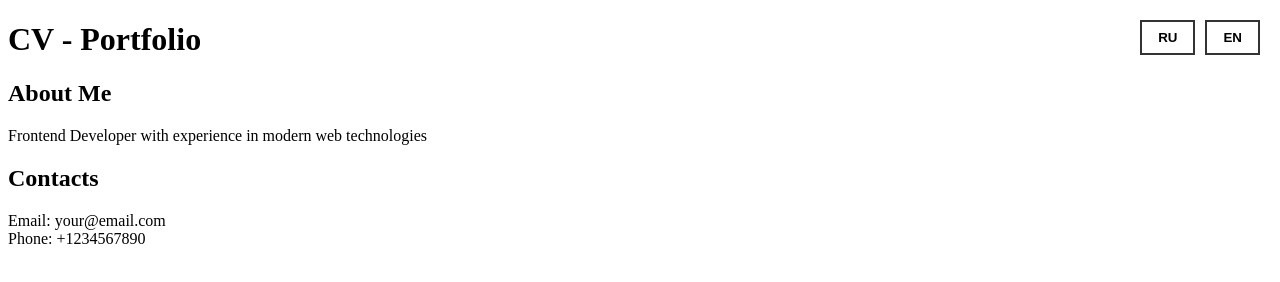
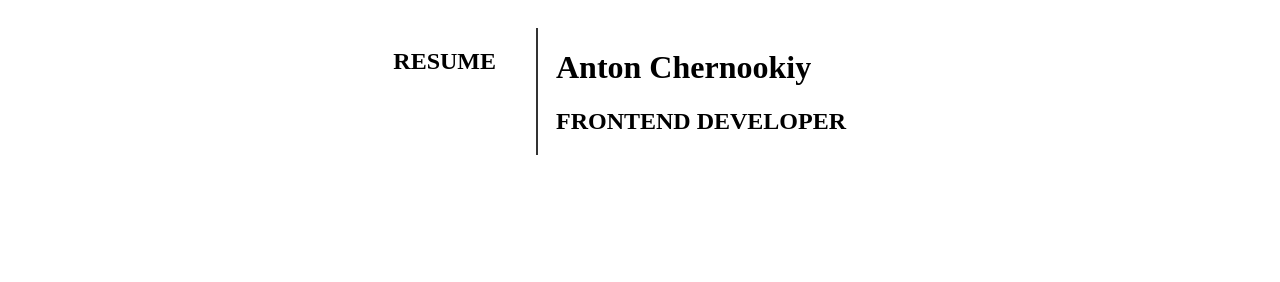
Before and after one commit to tox14/cv, an Eleventy site: page index.html in a window 1280 px wide. Built offline with nearby package versions, Linux system fonts and the light colour scheme; Eleventy itself is replaced by a stand-in of ours; files that its build step writes are made by us from their sources.

Commit message:
Added header mockup

```diff
--- a/index.html
+++ b/index.html
@@ -1,6 +1,3 @@
----
----
-
 <!doctype html>
 <html lang="ru">
   <head>
@@ -8,10 +5,44 @@
     <meta name="viewport" content="width=device-width, initial-scale=1.0" />
     <title data-i18n="header.title">CV - Portfolio</title>
     <style>
+      .container {
+        max-width: 1200px;
+        margin: 0 auto;
+        padding: 20px;
+      }
+
+      .block {
+        display: flex;
+        justify-content: center;
+      }
+
+      .block_left {
+        flex-basis: 40%;
+        text-align: right;
+        padding-right: 40px;
+      }
+      .block_right {
+        flex-basis: 60%;
+        padding-left: 20px;
+        position: relative;
+
+        &:before {
+          content: '';
+          display: block;
+          width: 2px;
+          height: 100%;
+          background: #333;
+          position: absolute;
+          top: 0;
+          left: 0;
+        }
+      }
+
+      .uppercase {
+        text-transform: uppercase;
+      }
+
       .language-switcher {
-        position: absolute;
-        top: 20px;
-        right: 20px;
         display: flex;
         gap: 10px;
       }
@@ -34,29 +65,24 @@
     </style>
   </head>
   <body>
-    <header>
-      <div class="language-switcher">
+    <div class="container">
+      <header class="block">
+        <div class="block_left">
+          <h2 data-i18n="header.resume" class="uppercase">Resume</h2>
+        </div>
+        <div class="block_right">
+          <h1 data-i18n="header.name">Anton Chernookiy</h1>
+          <h2 data-i18n="header.position" class="uppercase">
+            Frontend Developer
+          </h2>
+        </div>
+      </header>
+
+      <!-- <div class="language-switcher">
         <button class="language-btn" data-lang="ru">RU</button>
         <button class="language-btn" data-lang="en">EN</button>
-      </div>
-      <h1 data-i18n="header.title">CV - Portfolio</h1>
-    </header>
-
-    <section>
-      <h2 data-i18n="about.title">About Me</h2>
-      <p data-i18n="about.description">
-        Frontend Developer with experience in modern web technologies
-      </p>
-    </section>
-
-    <section>
-      <h2 data-i18n="contacts.title">Contacts</h2>
-      <p>
-        <span data-i18n="contacts.email">Email</span>: your@email.com<br />
-        <span data-i18n="contacts.phone">Phone</span>: +1234567890
-      </p>
-    </section>
-
+      </div> -->
+    </div>
     <script type="module" src="js/main.js"></script>
   </body>
 </html>
--- a/package.json
+++ b/package.json
@@ -5,7 +5,7 @@
   "main": "index.html",
   "type": "module",
   "scripts": {
-    "start": "bunx serve .",
+    "start": "bun serve .",
     "lint": "eslint . --ext .js",
     "format": "prettier --write ."
   },
--- a/translations/en/translation.js
+++ b/translations/en/translation.js
@@ -1,16 +1,7 @@
 export default {
   header: {
-    title: 'CV - Portfolio',
-    language: 'Language',
-  },
-  about: {
-    title: 'About Me',
-    description:
-      'Frontend Developer with experience in modern web technologies',
-  },
-  contacts: {
-    title: 'Contacts',
-    email: 'Email',
-    phone: 'Phone',
+    name: 'Anton Chernookiy',
+    resume: 'Resume',
+    position: 'Frontend Developer',
   },
 };
--- a/translations/ru/translation.js
+++ b/translations/ru/translation.js
@@ -1,16 +1,7 @@
 export default {
   header: {
-    title: 'Резюме - Портфолио',
-    language: 'Язык',
-  },
-  about: {
-    title: 'Обо мне',
-    description:
-      'Frontend-разработчик с опытом работы в современных веб-технологиях',
-  },
-  contacts: {
-    title: 'Контакты',
-    email: 'Электронная почта',
-    phone: 'Телефон',
+    name: 'Антон Черноокий',
+    resume: 'Резюме',
+    position: 'Frontend-разработчик',
   },
 };
```
